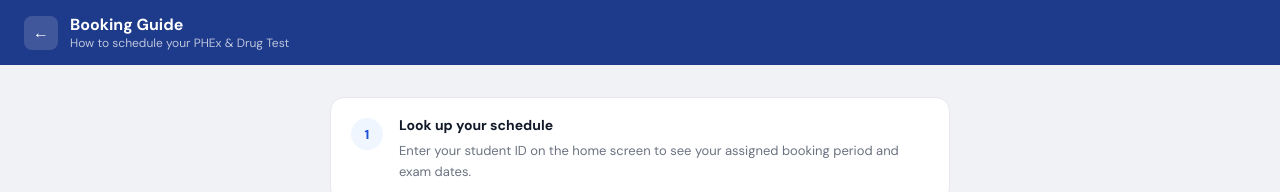
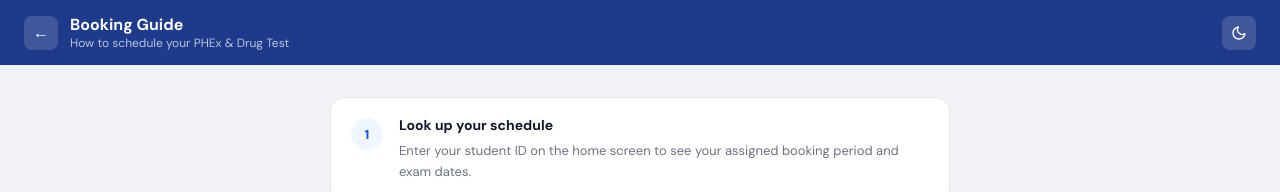
Before and after one commit to AndreiOViguilla/hso-phex, a React (Create React App) app in the folder frontend/: page /guide in a window 1280 px wide. Shown: the top 192 px of the page. Built offline with nearby package versions, Linux system fonts and the light colour scheme.

Commit message:
improve dark mode

```diff
--- a/frontend/src/pages/BookingGuidePage.jsx
+++ b/frontend/src/pages/BookingGuidePage.jsx
@@ -13,16 +13,22 @@
 
 export default function BookingGuidePage({ onBack }) {
   const isMobile = useIsMobile();
-  const { t } = useTheme();
+  const { dark, toggle, t } = useTheme();
 
   return (
     <div style={{ flex: 1, display: "flex", flexDirection: "column", background: t.bg }}>
-      <div style={{ background: "#1e3a8a", color: "#fff", padding: "14px 24px", display: "flex", alignItems: "center", gap: 12 }}>
+      <div style={{ background: dark ? "#1e293b" : "#1e3a8a", color: "#fff", padding: "14px 24px", display: "flex", alignItems: "center", gap: 12, borderBottom: dark ? `1px solid ${t.cardBorder}` : "none" }}>
         <button onClick={onBack} style={{ background: "rgba(255,255,255,0.15)", border: "none", color: "#fff", width: 34, height: 34, borderRadius: 8, cursor: "pointer", fontSize: 16, display: "flex", alignItems: "center", justifyContent: "center" }}>←</button>
-        <div>
+        <div style={{ flex: 1 }}>
           <div style={{ fontSize: 16, fontWeight: 700 }}>Booking Guide</div>
           <div style={{ fontSize: 12, opacity: 0.7 }}>How to schedule your PHEx & Drug Test</div>
         </div>
+        <button onClick={toggle} title={dark ? "Light mode" : "Dark mode"} style={{ background: "rgba(255,255,255,0.15)", border: "none", color: "#fff", width: 34, height: 34, borderRadius: 8, cursor: "pointer", display: "flex", alignItems: "center", justifyContent: "center" }}>
+          {dark
+            ? <svg width="16" height="16" viewBox="0 0 24 24" fill="none" stroke="currentColor" strokeWidth="2" strokeLinecap="round" strokeLinejoin="round"><circle cx="12" cy="12" r="5"/><line x1="12" y1="1" x2="12" y2="3"/><line x1="12" y1="21" x2="12" y2="23"/><line x1="4.22" y1="4.22" x2="5.64" y2="5.64"/><line x1="18.36" y1="18.36" x2="19.78" y2="19.78"/><line x1="1" y1="12" x2="3" y2="12"/><line x1="21" y1="12" x2="23" y2="12"/><line x1="4.22" y1="19.78" x2="5.64" y2="18.36"/><line x1="18.36" y1="5.64" x2="19.78" y2="4.22"/></svg>
+            : <svg width="16" height="16" viewBox="0 0 24 24" fill="none" stroke="currentColor" strokeWidth="2" strokeLinecap="round" strokeLinejoin="round"><path d="M21 12.79A9 9 0 1 1 11.21 3 7 7 0 0 0 21 12.79z"/></svg>
+          }
+        </button>
       </div>
 
       <div style={{ flex: 1, overflowY: "auto", padding: isMobile ? "16px" : "32px 40px", maxWidth: 700, margin: "0 auto", width: "100%", boxSizing: "border-box" }}>
--- a/frontend/src/pages/MEFPage.jsx
+++ b/frontend/src/pages/MEFPage.jsx
@@ -464,6 +464,7 @@
     fontSize: 13, fontFamily: "inherit", outline: "none",
     width: "100%", boxSizing: "border-box",
     background: t.input, color: t.text,
+    colorScheme: dark ? "dark" : "light",   // ← add this
     ...extra,
   });
   const lbl = { fontSize: 12, fontWeight: 600, color: t.textSub, display: "block", marginBottom: 4 };
--- a/frontend/src/pages/ProfilePage.jsx
+++ b/frontend/src/pages/ProfilePage.jsx
@@ -68,6 +68,7 @@
   fontFamily: "inherit", outline: "none",
   boxSizing: "border-box",
   background: t.input, color: t.text,
+  colorScheme: dark ? "dark" : "light",   // ← add this
 };
 
   const lbl = {
```
Lines whose indentation alone changed are shown as unchanged.
